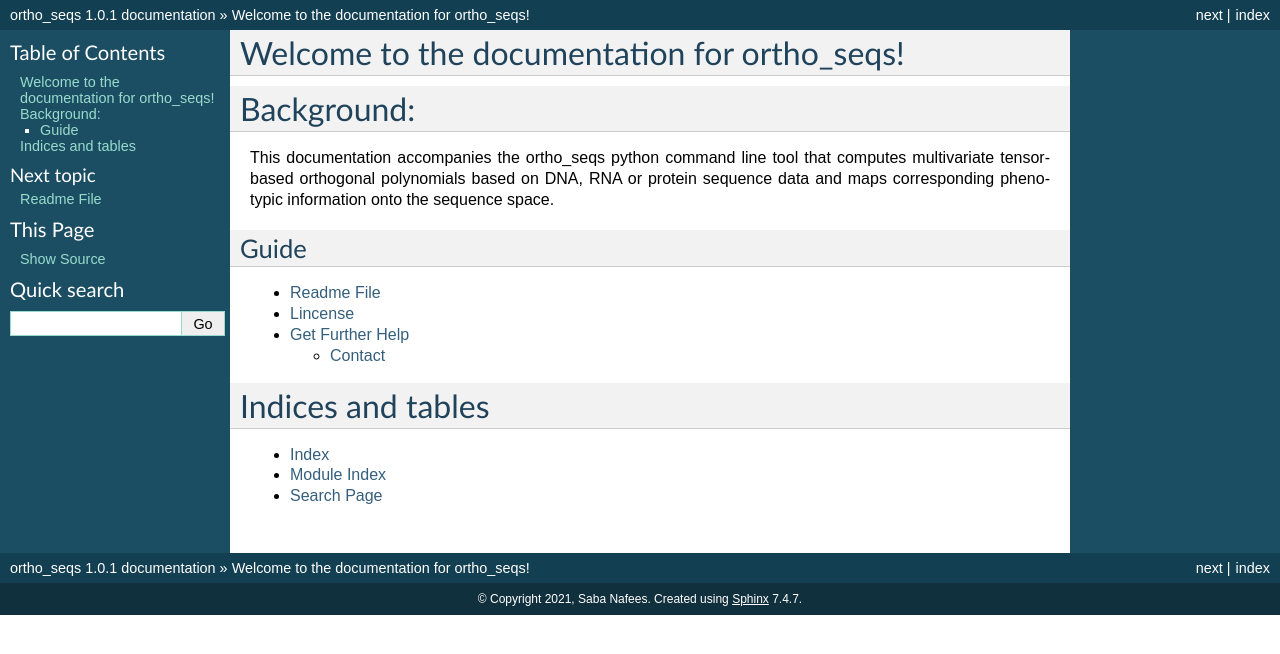
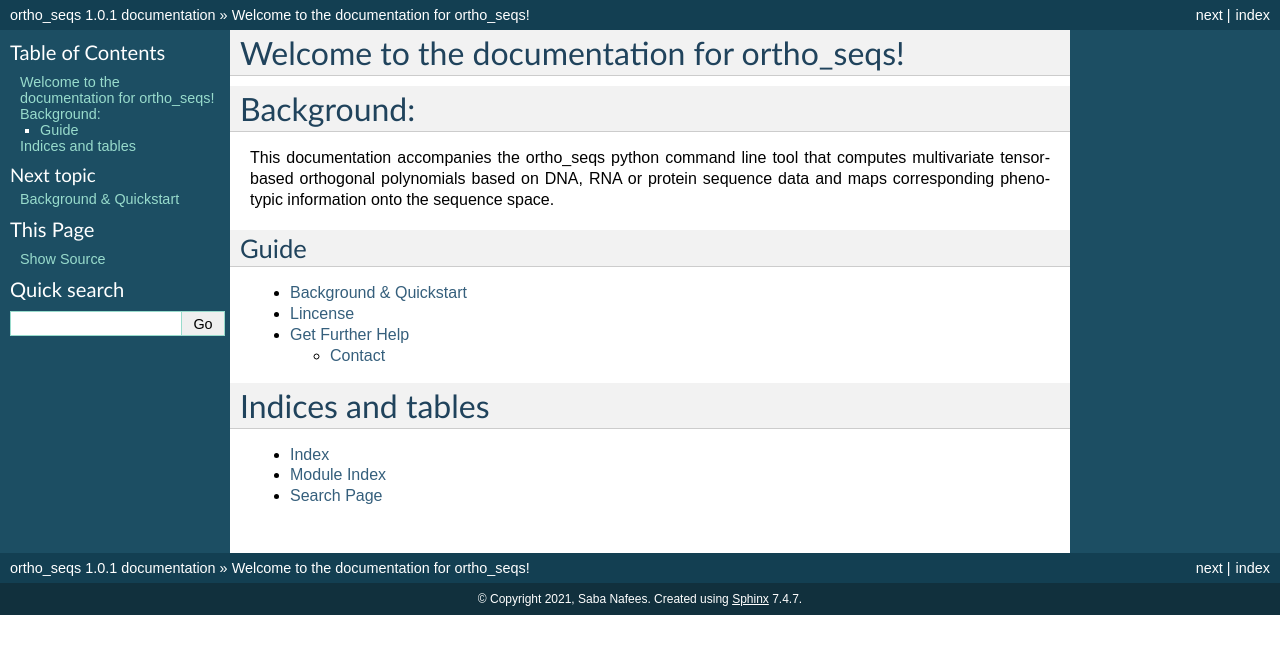
Before and after one commit to snafees/ortho_seqs, a Sphinx documentation site: the page built from docs/source/index.rst, in a window 1280 px wide. Shown: the top 654 px of the page. Built offline with Sphinx 7.4.7, drawn with Linux system fonts in a browser that asks for light colours.

Commit message:
updating title

```diff
--- a/docs/source/readme.rst
+++ b/docs/source/readme.rst
@@ -1,5 +1,5 @@
 
-Readme File
+Background & Quickstart
 ===========
 
 .. include:: ../../README.md
```
